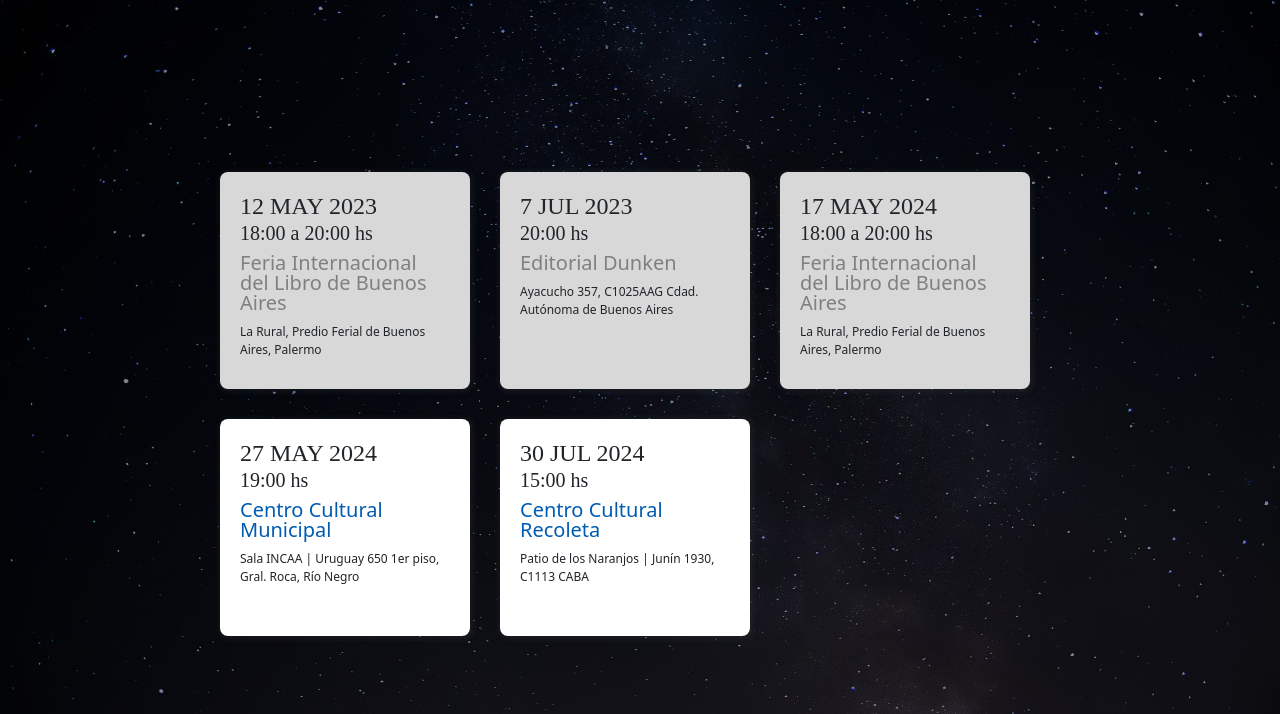
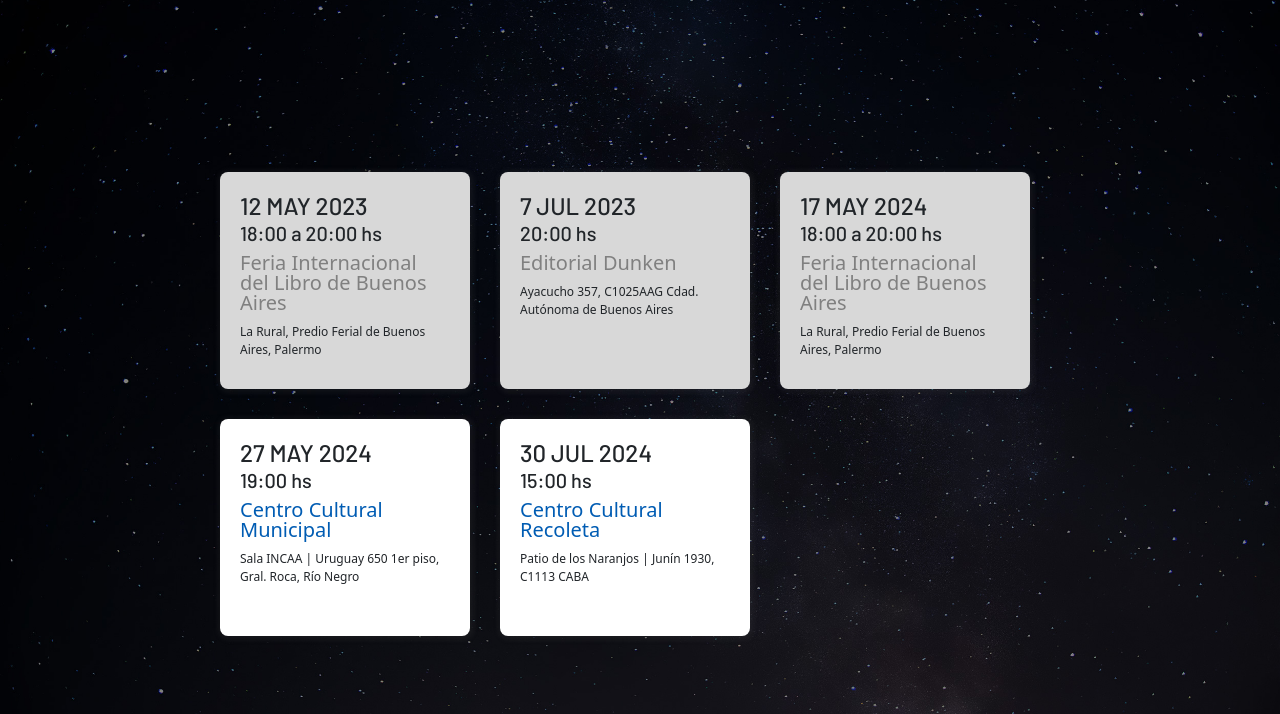
Before and after one commit to florikofs/entrega_final, a website: page pages/eventos.html in a window 1280 px wide. Shown: the part 86-800 px from the top of the page. Drawn offline with nearby package versions, Linux system fonts and the light colour scheme.

Commit message:
Prueba font 10

```diff
--- a/scss/utilities/_fonts.scss
+++ b/scss/utilities/_fonts.scss
@@ -3,7 +3,7 @@
     src: url('../resources/fonts/barlow-regular.ttf');
 }
 
-// @font-face {
-//     font-family: font-main-med;
-//     src: url('../resources/fonts/barlow-medium.ttf');
-// }
+@font-face {
+    font-family: font-main-med;
+    src: url('../resources/fonts/barlow-medium.ttf');
+}
```
Also changed, not shown: css/style.css.
